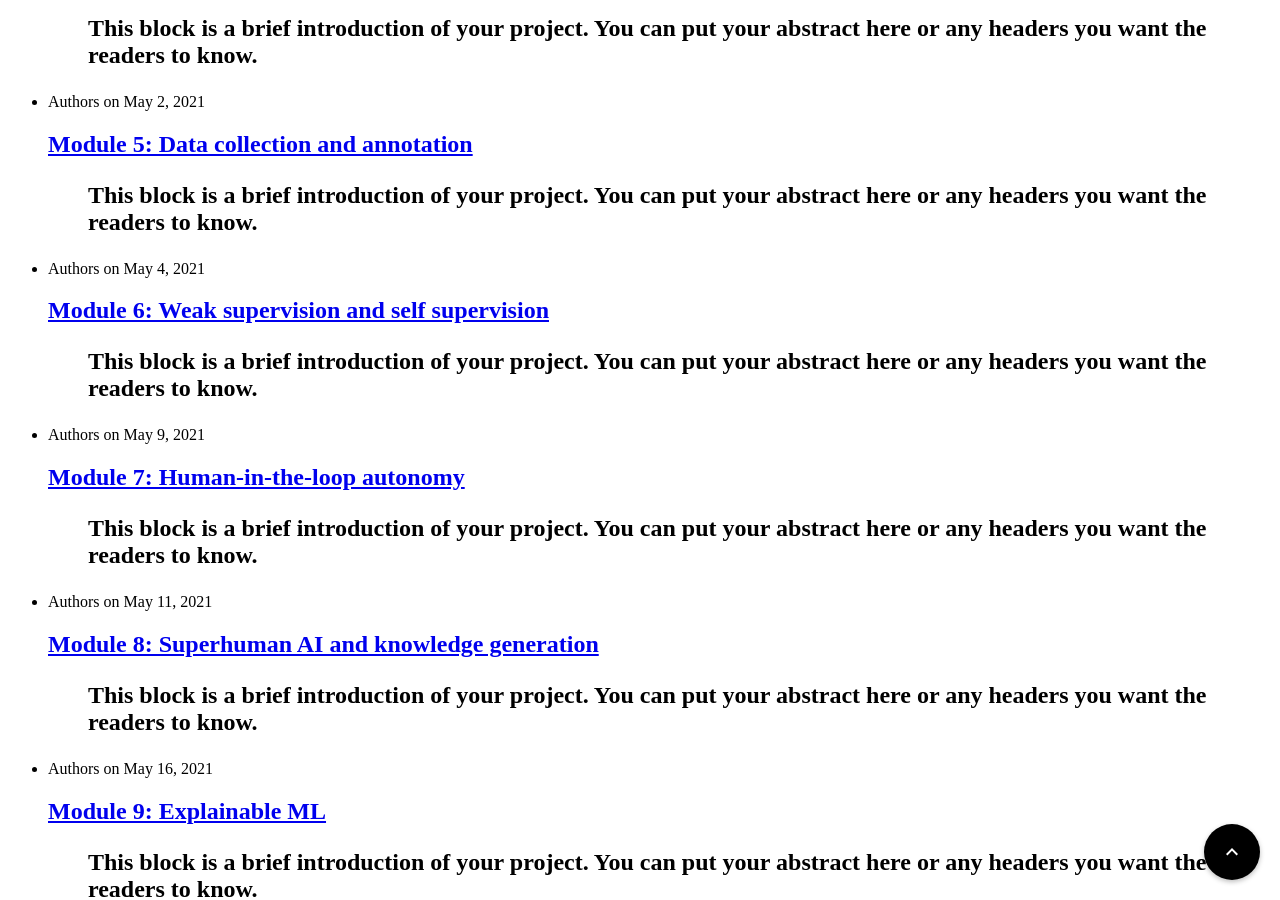
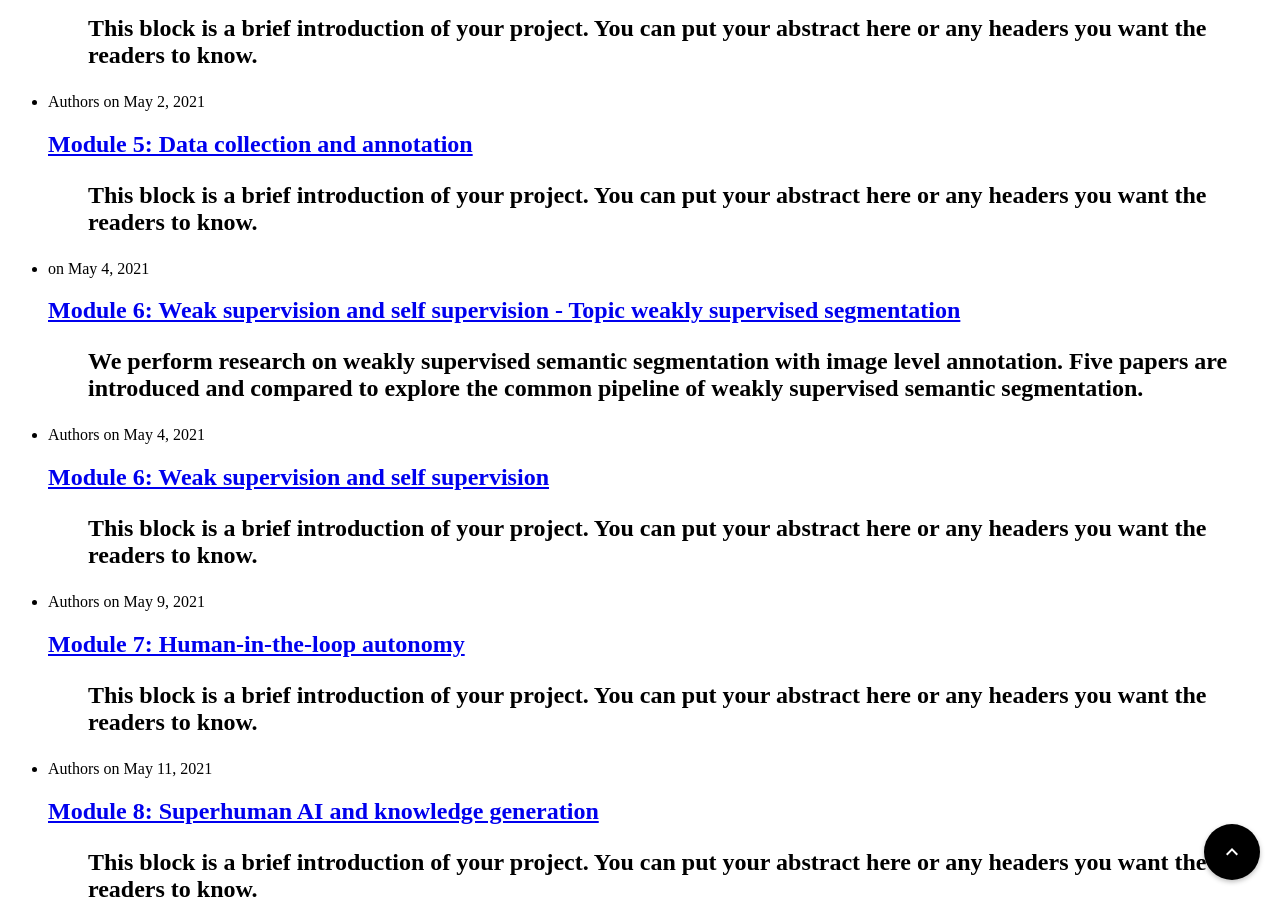
Before and after one commit to UCLAdeepvision/CS269-surveys-2022spring, a Jekyll site: the page built from index.html, in a window 1280 px wide and 900 px high, scrolled down 799 px. Built offline with Jekyll 4.4.1, drawn with Linux system fonts in a browser that asks for light colours; some of the changed lines change nothing that is shown.

Commit message:
semantic segmentation

```diff
--- /dev/null
+++ b/_posts/2022-05-04-module06-Weak-supervision-and-self-supervision-topic- weakly-supervised-segmentation.md
@@ -0,0 +1,124 @@
+---
+layout: post
+comments: true
+title: "Module 6: Weak supervision and self supervision - Topic weakly supervised segmentation"
+author:
+date: 2021-05-04
+---
+
+
+> We perform research on weakly supervised semantic segmentation with image level annotation. Five papers are introduced and compared to explore the common pipeline of weakly supervised semantic segmentation.
+
+
+<!--more-->
+{: class="table-of-content"}
+* TOC
+{:toc}
+
+## Introduction
+Semantic segmentation is vital in computer vision. This aims at categorizing each pixel of the image into certain label. Traditional algorithms of semantic segmentation are trained from convolutional neural networks, which needs pixel-level annotations. This is time consuming for human labor. Therefore, methods using weak labels exits. It includes image level annotation([6], [7], [8], [9], [10]), bounding box level annotation([4], [5]), and scribbles([2], [3]). Among them, methods using image level annotation are most popular and have most connection with traditional machine learning methods to elaborate features.
+
+This report mainly summarizes some papers of weak supervised semantic segmentation, especially using image level annotations.
+
+
+## Literature Review and Comparision
+### Fully Convolutional Multi Class Multiple Instance Learning (FCN-MIL)
+
+According to Pathak[6], fully convolutional network generates output map for every pixel. It can take any size input and give corresponding size output. The input image only signals presence or absence of an object. The output is a map for every pixel and loss map for every pixel. The paper specifically designs a multi class MIL loss. It ignores non-maximally scoring points so that the bias of FCN to background can be avoided. Semantic segmentation can be generated by taking the top-class prediction in the coarse prediction.
+
+
+### Distinct Class Specific Saliency Maps for Weakly Supervised Semantic Segmentation (DCSSM)
+
+
+DCSSM [7] first using network forward to predict multi-label classification. Then with the predicted class labels, it calculates the derivative of back-propagation. The derivatives of class score will be processed by aggregating on multiple feature layers to generate saliency maps. Because the saliency maps of different classes are overlapped in terms of most saliency regions, model will subtract saliency maps of other candidate classes from saliency maps of target class. Because saliency maps obtained only represent the target class probability on each pixel. There is no information about the object boundary. In the end, conditional random field CRF [1] will be applied to estimate object boundaries.
+
+![DCSSM]({{ '/assets/images/module06/semanticSegmentatin/dcssm.png' | relative_url }})
+{: style="width: 700px; max-width: 100%;"}
+*Fig 1. DCSSM's structure[7]*
+
+
+The novelty of this method replies on estimating distinct class saliency maps. It uses backward propagation derivatives to generate feature maps of middle layers. Then subtraction and aggregating are applied to generate a final class saliency map.
+
+### WILDCAT: Weakly Supervised Learning of Deep ConvNets for Image Classification
+
+WILDCAT [8] uses FCN as backbone. The second step is to apply a multi-map transfer layer. By 1*1 convolutions, the FCN result can be encoded into M feature maps. The M modalities show different class-specific features.
+
+
+![WILDCAT]({{ '/assets/images/module06/semanticSegmentatin/wildcat.png' | relative_url }})
+{: style="width: 700px; max-width: 100%;"}
+*Fig 2. WILDCAT's structure[8]*
+
+With M multi-maps for each category, we perform pooling afterwards, which are class-wise pooling and spatial pooling. Class-wise pooling aggregates M multi-map of one category into one map. Spatial pooling selects the highest activation from input, for each class. For semantic segmentation result, class level feature map will be regarded as semantic segmentation. CRF is also applied to increase the segmentation accuracy.
+
+The novelty of this method lies in the area of multi map WSL transfer layer and aggregating multiple scores into global prediction with spatial pooling.
+
+### Learning Pixel-level Semantic Affinity with Image-level Supervision for Weakly Supervised Semantic Segmentation (Affinity)
+
+The model [9] first generates segmentation labels given image level class labels. Then with the given segmentation labels, it learn a deep neural network for semantic segmentation using three existing models: CAMs, AffinityNet and segmentation model. Specifically, it compute CAMs from a classification network with global average pooling and fully connected layer. Then, AffinityNet predicts semantic affinity between adjacent pixels by aggregating feature maps from multiple levels of backbone network. The output of AffinityNet will be revised CAMs. Using up-sampling and dCRF, the semantic segmentation is supposed to be refined.
+
+The novelty of the method lies on propagating local responses to nearby areas which belongs to the same semantic entity. AffinityNet predicts semantic affinity and use random walk to propagate the result to AffinityNet.
+
+
+
+### Deep clustering for weakly-supervised semantic segmentation in autonomous driving scenes.(Deep clustering)
+
+
+Deep clustering [9] first uses CAM method to perform initial localization. Based on the problem background autonomous driving scenes, objects are clustered and have same class similarities. Thus, from coarse and inaccurate localization, the object uses deep clustering to cluster interested target area. In this step, paper segments the images to super pixel regions. Using the learned feature from each region to predict new labels for super pixel regions， whose goal is to maximize the variance among different classes with cross entropy loss and minimize the variance within the same class with center loss. Finally, use previous classes and object regions to supervise training of segmentation network.
+
+The novelty of this method is using initial object localization as guidance and iteratively deep clustering them. In this way, the object region is expanded, and different object are separated more clearly.
+
+
+## Comparison
+Fully convolutional network[11] is a fundamental work. It introduces pixel wise prediction of image semantic. It is widely used in both fully supervised semantic segmentation algorithms and weakly supervised semantic segmentation algorithms. For weakly supervised semantic segmentation with only image labels, the listed papers rely on FCN or classification saliency map to locate objects. These methods can be regarded as multi instance learning because image is considered as package and pixel is used to decide whether it is known class or not. In the end of model pipeline, normally conditional random field will be applied to improve the localization performance. In simpler words, one common pipeline is to start with FCN and extract a rough segmentation, then perform different refinement work to increase the segmentation, and in the end use CRF to wrap it up. The listed paper diverges from this common pipeline and is discussed as below.
+
+
+![]({{ '/assets/images/module06/semanticSegmentatin/overall-pipeline.png' | relative_url }})
+{: style="width: 700px; max-width: 100%;"}
+*Fig 3. Typical pipeline of weakly supervised semantic segmentation[7]*
+
+FCN-MIL [6] is the first work in weakly supervised semantic segmentation. It makes use of FCN. Combined with global max pooling, it generates the class predicted at pixel-level. Compare with FCN-MIL, DCSSM [7] doesn’t directly use FCN. Instead, it uses classification CNN to generate predicted class, and generate saliency map based on the predicted classes. Using subtracting and aggregating to generate the semantic segmentation result. CRF is applied in the end. WILDCAT [8] starts from FCN. It uses the method of WSL transferring and spatial pooling to obtain the feature map. Affinity use CNN and CAM to obtain saliency map. Then AffinityNet is used to revise the CAM by predicting semantic affinity between adjacent pixels. DeepCluster is an exception, which is added to the list to show that dataset characteristics can also play significant role in predicting semantic segmentation. Objects in autonomous driving scenes are normally clustered. Deepcluster makes good use of this characteristic to build iterative cluster method. The result is proved to be better.
+
+
+## Experiment Result
+The five papers make use of dataset PASCAL VOC 2012[12]. It is the default benchmark set for weakly supervised semantic segmentation challenges. The detailed number is shown in the table below.
+
+
+| Methods     | mIoU        |
+| :---        |    :----:   |
+| FCN-MIL     | 24.9        |
+| DCSM with CRF        | 45.1        |
+| WILDCAT with CRF 	   | 43.7 		 |
+| Affinity 			   | 63.7        |
+| Deep Clustering 	   | 57.2        |
+
+## Conclusion
+This report summarizes five related papers in weakly supervised semantic segmentation area. They all use image level annotation and use multiple instance learning pipeline. The report compares the difference between five models and their relationship with each other. A summary of experiment results are shown as well.
+
+
+## Reference
+
+[1] Krähenbühl, Philipp, and Vladlen Koltun. "Efficient inference in fully connected crfs with gaussian edge potentials." Advances in neural information processing systems 24 (2011).
+
+[2] Lin, Di, et al. "Scribblesup: Scribble-supervised convolutional networks for semantic segmentation." Proceedings of the IEEE conference on computer vision and pattern recognition. 2016.
+
+[3] Çiçek, Özgün, et al. "3D U-Net: learning dense volumetric segmentation from sparse annotation." International conference on medical image computing and computer-assisted intervention. Springer, Cham, 2016.
+
+[4] Dai, Jifeng, Kaiming He, and Jian Sun. "Boxsup: Exploiting bounding boxes to supervise convolutional networks for semantic segmentation." Proceedings of the IEEE international conference on computer vision. 2015.
+
+[5] Papandreou, George, et al. "Weakly-and semi-supervised learning of a deep convolutional network for semantic image segmentation." Proceedings of the IEEE international conference on computer vision. 2015.
+
+[6] Pathak, Deepak, et al. "Fully convolutional multi-class multiple instance learning." arXiv preprint arXiv:1412.7144 (2014).
+
+[7] Shimoda, W., & B, K. Y. Distinct Class-Specific Saliency Maps for Weakly Supervised Semantic Segmentation.
+
+[8] Durand, Thibaut, et al. "Wildcat: Weakly supervised learning of deep convnets for image classification, pointwise localization and segmentation." Proceedings of the IEEE conference on computer vision and pattern recognition. 2017.
+
+[9] Ahn, Jiwoon, and Suha Kwak. "Learning pixel-level semantic affinity with image-level supervision for weakly supervised semantic segmentation." Proceedings of the IEEE conference on computer vision and pattern recognition. 2018.
+
+[10] Wang, Xiang, Huimin Ma, and Shaodi You. "Deep clustering for weakly-supervised semantic segmentation in autonomous driving scenes." Neurocomputing 381 (2020): 20-28.
+
+[11] Long, Jonathan, Evan Shelhamer, and Trevor Darrell. "Fully convolutional networks for semantic segmentation." Proceedings of the IEEE conference on computer vision and pattern recognition. 2015.
+
+[12] Everingham, Mark, et al. "The pascal visual object classes challenge: A retrospective." International journal of computer vision 111.1 (2015): 98-136.
+
+---
```
Also changed, not shown: _posts/2022-05-04-module06-Weak-supervision-and-self-supervision.md (+0 -1 lines), assets/images/module06/semanticSegmentatin/dcssm.png (added), assets/images/module06/semanticSegmentatin/overall-pipeline.png (added), assets/images/module06/semanticSegmentatin/wildcat.png (added).
